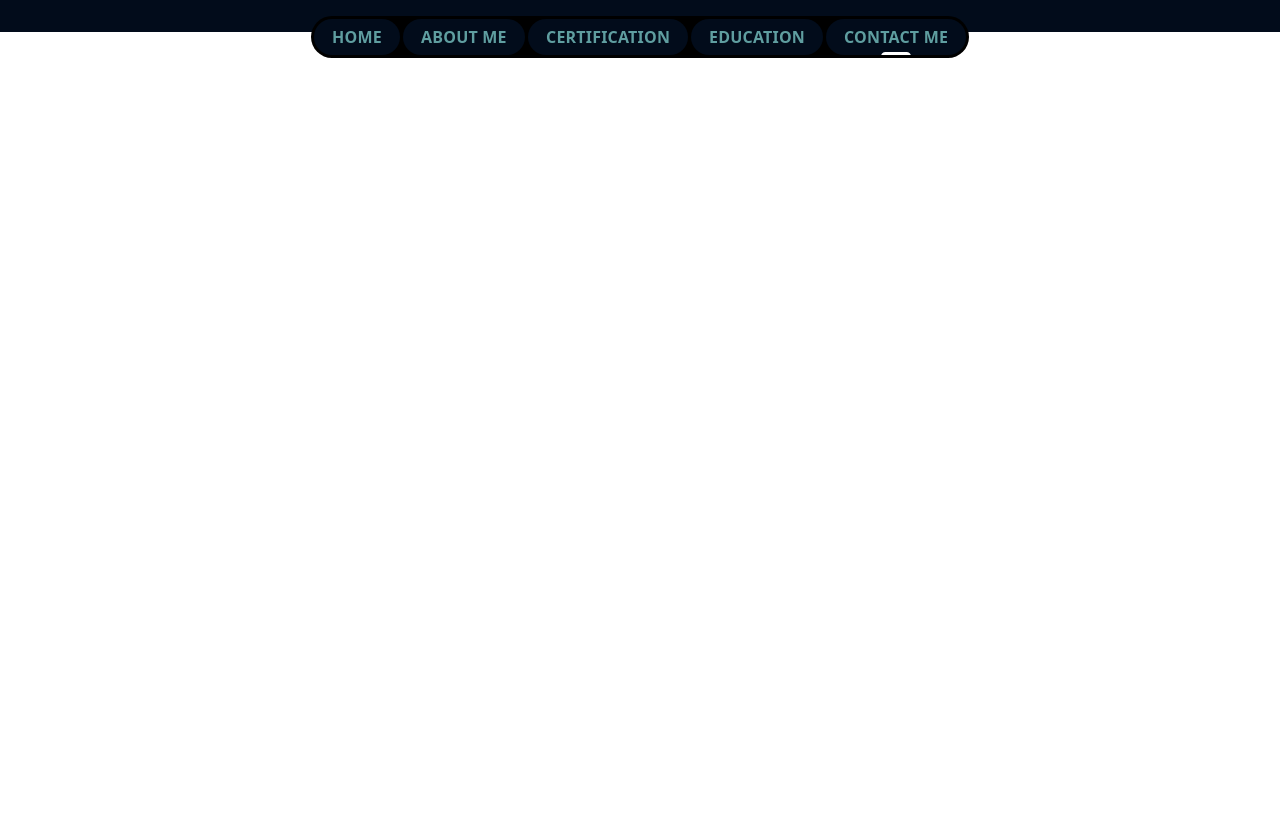
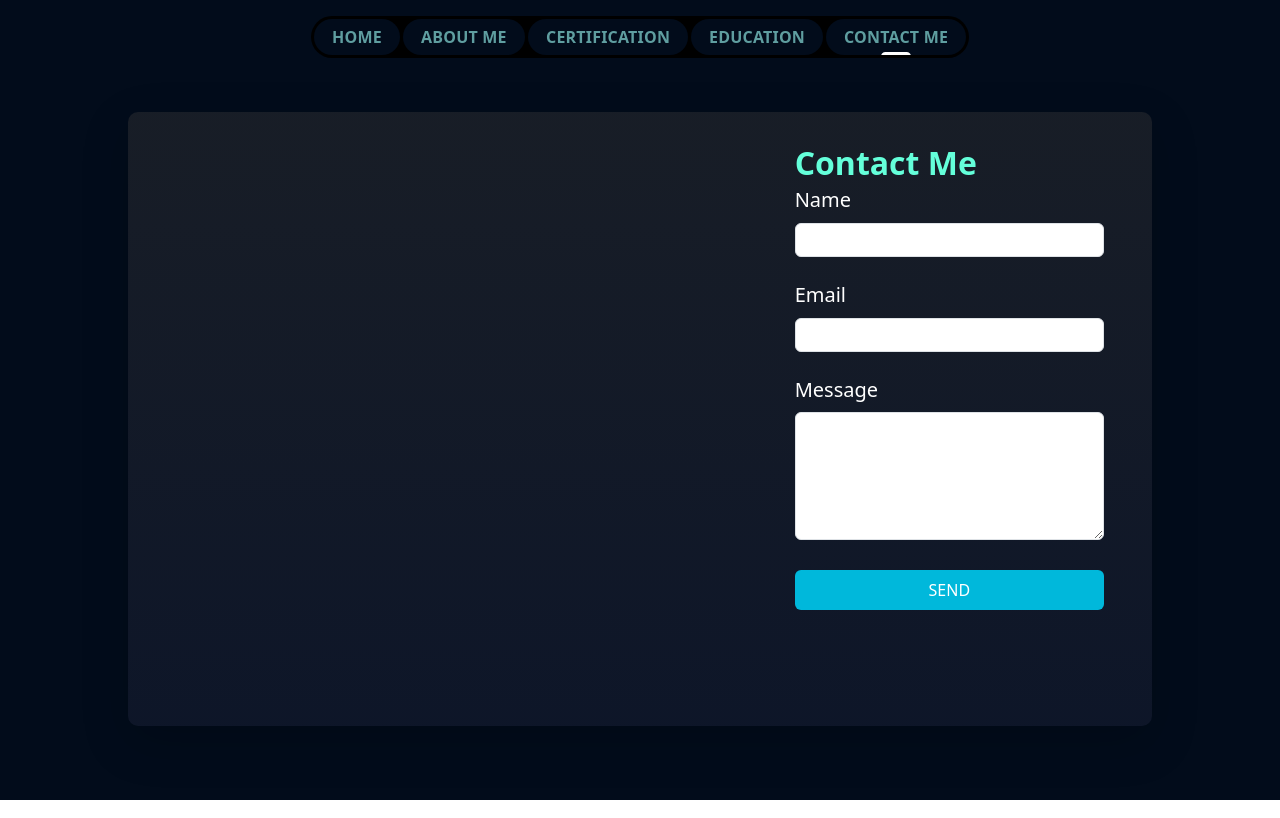
Before and after one commit to PranjalRathi07/Portfolio-, a React (Vite) app: page /contact-me in a window 1280 px wide. Built offline with nearby package versions, Linux system fonts and the light colour scheme.

Commit message:
add email sender to the contact section

```diff
--- a/package.json
+++ b/package.json
@@ -10,6 +10,7 @@
     "preview": "vite preview"
   },
   "dependencies": {
+    "@emailjs/browser": "^4.4.1",
     "@reduxjs/toolkit": "^2.8.2",
     "@tailwindcss/vite": "^4.1.17",
     "bootstrap": "^5.3.7",
--- a/src/App.jsx
+++ b/src/App.jsx
@@ -9,6 +9,7 @@ import { Routes, Route } from "react-router-dom";
 import { useLocation } from "react-router-dom";
 import Cretification from "./components/certification";
 import Education from "./components/education";
+import Contact from "./components/contact";
 
 function App() {
   const location = useLocation();
@@ -49,6 +50,14 @@ function App() {
             </PageWrapper>
           }
         />
+        <Route
+          path="/contact-me"
+          element={
+            <PageWrapper>
+              <Contact />
+            </PageWrapper>
+          }
+        />
       </Routes>
     </div>
   );
--- a/src/components/contact.jsx
+++ b/src/components/contact.jsx
@@ -0,0 +1,92 @@
+import { useRef } from "react";
+import emailjs from "@emailjs/browser";
+
+const Contact = () => {
+  const form = useRef();
+
+  const sendEmail = (e) => {
+    e.preventDefault();
+
+    emailjs
+      .sendForm(
+        "service_qfhibff",
+        "template_uph7x1n",
+        form.current,
+        "Dt7zK3ni6FTLeBe9t"
+      )
+      .then(
+        (result) => {
+          console.log(result.text);
+          alert("Message sent successfully!");
+          e.target.reset();
+        },
+        (error) => {
+          console.log(error.text);
+          alert("Failed to send message, please try again.");
+        }
+      );
+  };
+
+  return (
+    <>
+      <div
+        className="certification-container c-section"
+        style={{ overflow: "hidden" }}
+      >
+        <div className="edu-container exp-card">
+          <div className="container px-5 py-8 mx-auto flex sm:flex-nowrap flex-wrap">
+            <form
+              ref={form}
+              onSubmit={sendEmail}
+              className="lg:w-1/3 md:w-1/2 bg-blend-color-burn flex flex-col md:ml-auto w-full md:py-0 mt-0 md:mt-0"
+            >
+              <h2
+                className="text-lg mb-1 font-medium title-font title"
+                style={{ color: "#64FFDA" }}
+              >
+                Contact Me
+              </h2>
+              <div className="relative mb-4">
+                <label for="name" className="lead mb-2 text-sm text-white">
+                  Name
+                </label>
+                <input
+                  type="text"
+                  id="name"
+                  name="user_name"
+                  className="w-full bg-white rounded border border-gray-300 focus:border-indigo-500 focus:ring-2 focus:ring-indigo-200 text-base outline-none text-gray-700 py-1 px-3 leading-8 transition-colors duration-200 ease-in-out"
+                />
+              </div>
+              <div className="relative mb-4">
+                <label htmlFor="email" className="lead mb-2 text-sm text-white">
+                  Email
+                </label>
+                <input
+                  type="email"
+                  id="email"
+                  name="user_email"
+                  className="w-full bg-white rounded border border-gray-300 focus:border-indigo-500 focus:ring-2 focus:ring-indigo-200 text-base outline-none text-gray-700 py-1 px-3 leading-8 transition-colors duration-200 ease-in-out"
+                />
+              </div>
+              <div className="relative mb-4">
+                <label for="message" className="lead mb-2 text-sm text-white">
+                  Message
+                </label>
+                <textarea
+                  id="message"
+                  name="message"
+                  className="w-full bg-white rounded border border-gray-300 focus:border-indigo-500 focus:ring-2 focus:ring-indigo-200 h-32 text-base outline-none text-gray-700 py-1 px-3 resize-none leading-6 transition-colors duration-200 ease-in-out"
+                ></textarea>
+              </div>
+              <button className="text-white bg-cyan-500 border-0 py-2 px-6 focus:outline-none hover:bg-cyan-700 rounded text-lg">
+                SEND
+              </button>
+            </form>
+          </div>
+        </div>
+      </div>
+    </>
+  );
+};
+
+export default Contact;
```
Also changed, not shown: 1 other file (tests, documents, lock files or other folders).
